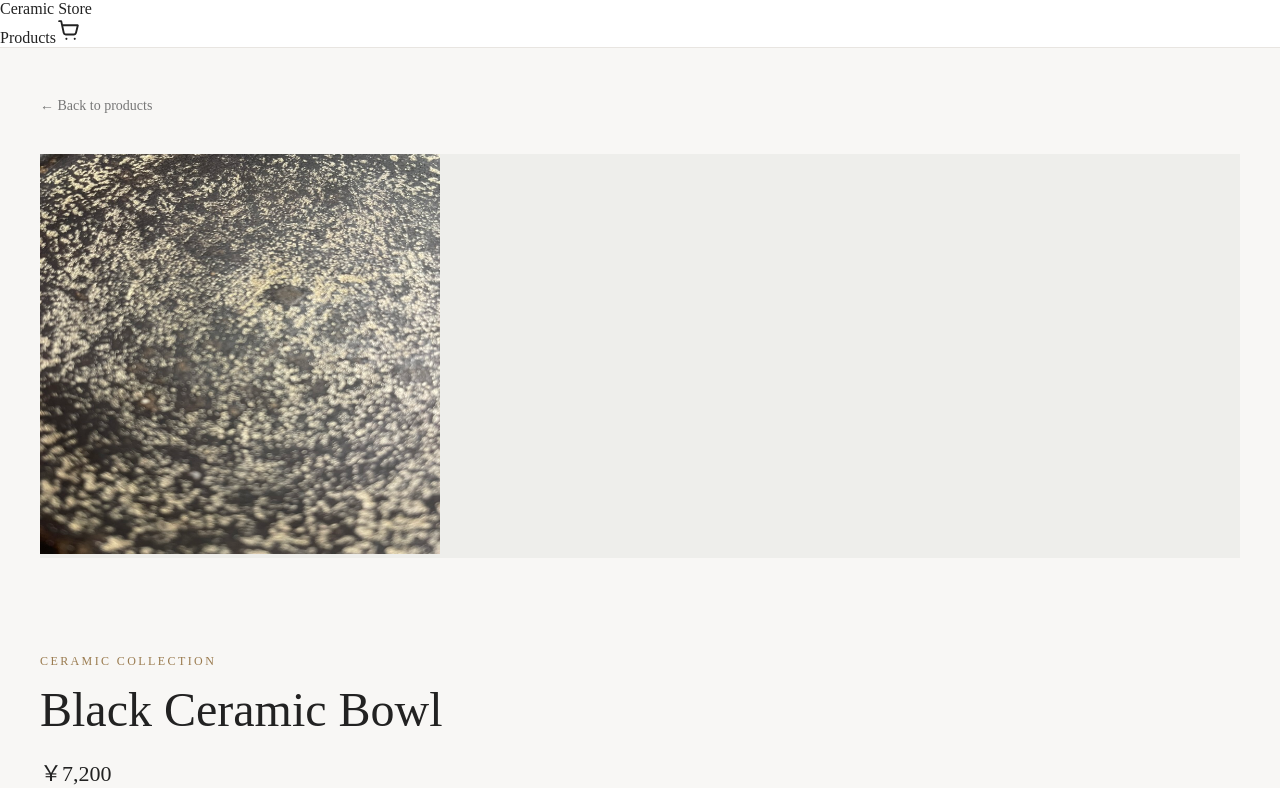
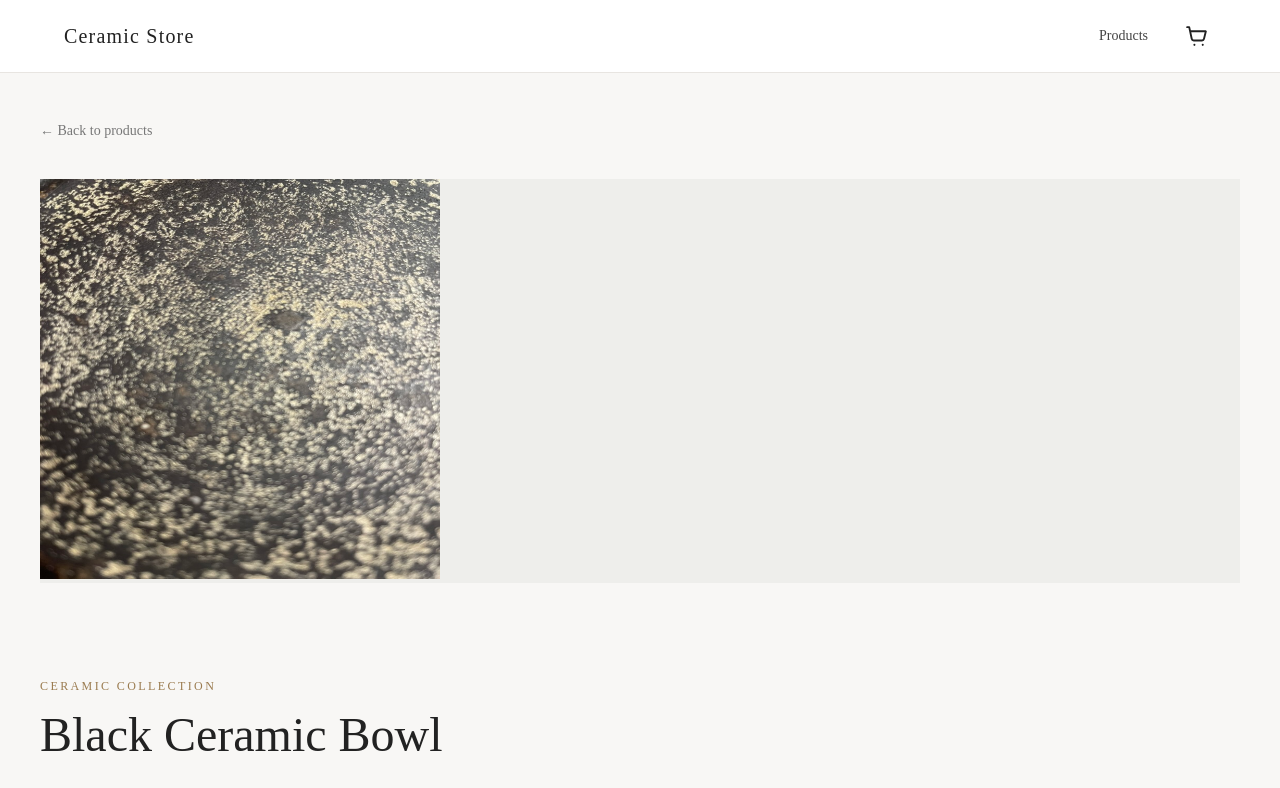
Before and after one commit to usamiyouhei/ceramic-store, a Next.js app: page /products/black-ceramic-bowl in a window 1280 px wide. Shown: the top 788 px of the page. Built offline with nearby package versions, Linux system fonts and the light colour scheme.

Commit message:
Update Header.module.scss

```diff
--- a/src/components/Header/Header.module.scss
+++ b/src/components/Header/Header.module.scss
@@ -7,7 +7,88 @@
   backdrop-filter: blur(12px);
 }
 
+.inner {
+  display: flex;
+  width: 100%;
+  max-width: 1200px;
+  min-height: 72px;
+  margin-inline: auto;
+  padding-inline: 24px;
+  align-items: center;
+  justify-content: space-between;
+}
+
+.logo {
+  color: #222;
+  font-size: 20px;
+  font-weight: 500;
+  letter-spacing: 0.06em;
+}
+
+.navigation {
+  display: flex;
+  align-items: center;
+  gap: 28px;
+}
+
+.navLink {
+  color: #444;
+  font-size: 14px;
+  transition: color 0.2s ease;
+
+  &:hover {
+    color: #9a7b4f;
+  }
+}
+
+.cartLink {
+  position: relative;
+  display: grid;
+  width: 40px;
+  height: 40px;
+  color: #222;
+  place-items: center;
+}
+
 .cartIcon {
   width: 25px;
   height: 25px;
 }
+
+.cartCount {
+  position: absolute;
+  top: 0;
+  right: 0;
+
+  display: grid;
+  min-width: 19px;
+  height: 19px;
+  padding-inline: 5px;
+  place-items: center;
+
+  border-radius: 999px;
+  color: #fff;
+  background-color: #9a7b4f;
+  font-size: 11px;
+  font-weight: 600;
+  line-height: 1;
+}
+
+@media (width <= 520px) {
+  .inner {
+    min-height: 64px;
+    padding-inline: 20px;
+  }
+
+  .logo {
+    font-size: 16px;
+  }
+
+  .navigation {
+    gap: 16px;
+  }
+
+  .navLink {
+    display: none;
+  }
+}
```
